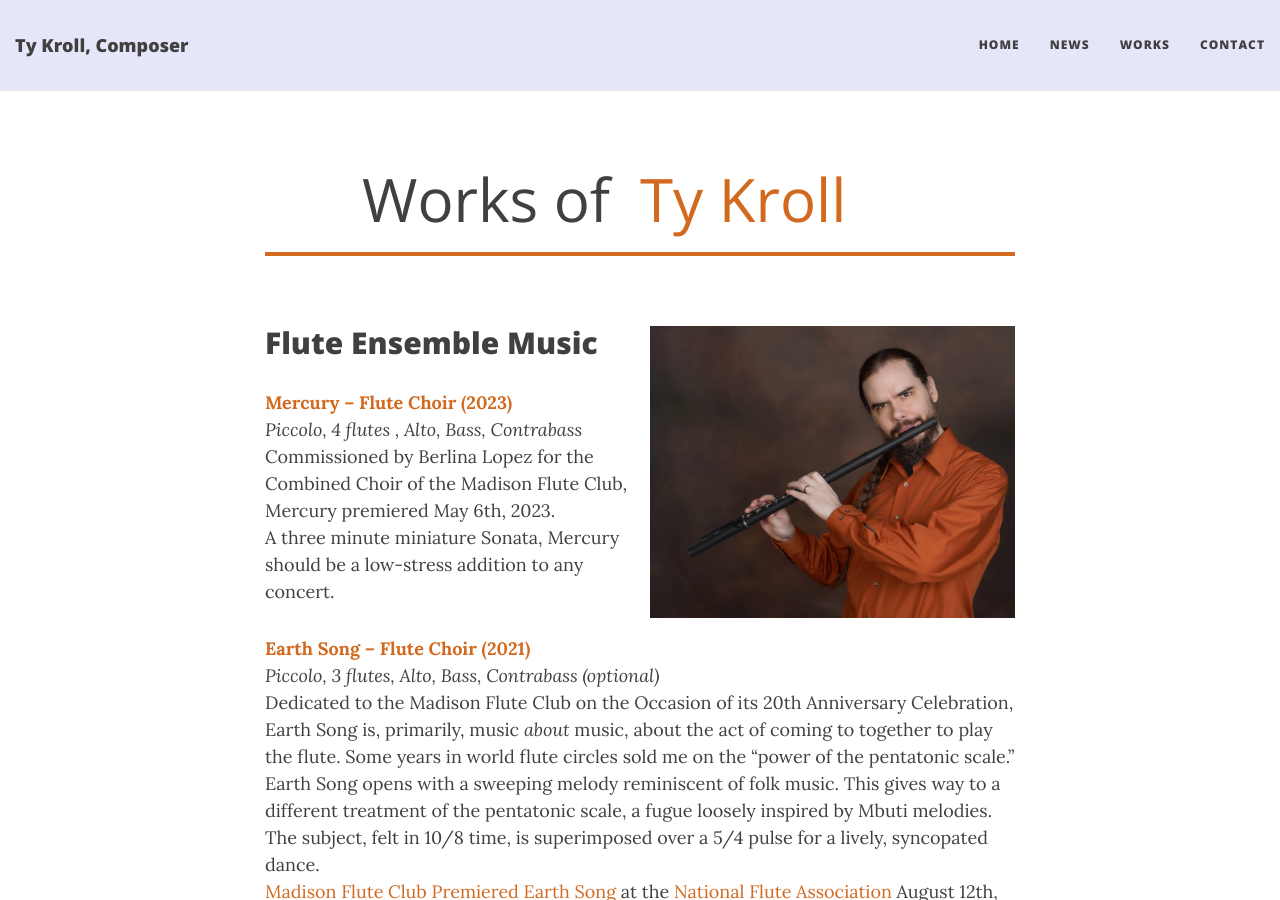
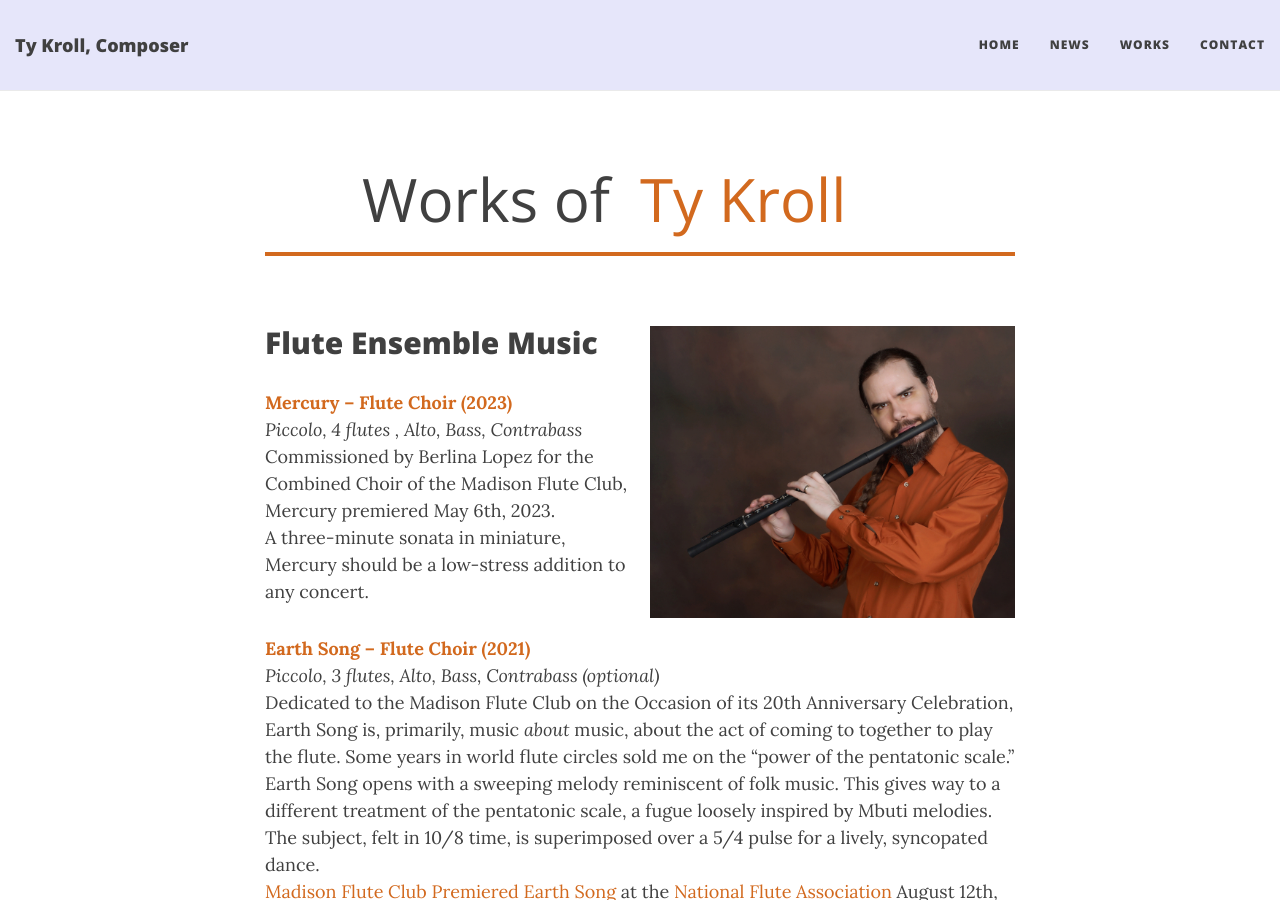
Before and after one commit to ctrueden/tykroll.com, a Jekyll site: the page built from works.md, in a window 1280 px wide and 900 px high. Built offline with Jekyll 4.4.1, drawn with Linux system fonts in a browser that asks for light colours; nearby versions of some CDN libraries.

Commit message:
Update works.md

```diff
--- a/works.md
+++ b/works.md
@@ -10,7 +10,7 @@ subtitle: Ty Kroll
 __[Mercury – Flute Choir (2023)](https://www.musicnotes.com/sheetmusic/mtd.asp?ppn=MN0275231)__
 <br>_Piccolo, 4 flutes , Alto, Bass, Contrabass_
 <br>Commissioned by Berlina Lopez for the Combined Choir of the Madison Flute Club, Mercury premiered May 6th, 2023.
-<br>A three minute miniature Sonata, Mercury should be a low-stress addition to any concert.
+<br>A three-minute sonata in miniature, Mercury should be a low-stress addition to any concert.
 
 __[Earth Song – Flute Choir (2021)](https://www.musicnotes.com/sheetmusic/mtd.asp?ppn=MN0260284)__
 <br>_Piccolo, 3 flutes, Alto, Bass, Contrabass (optional)_
```
